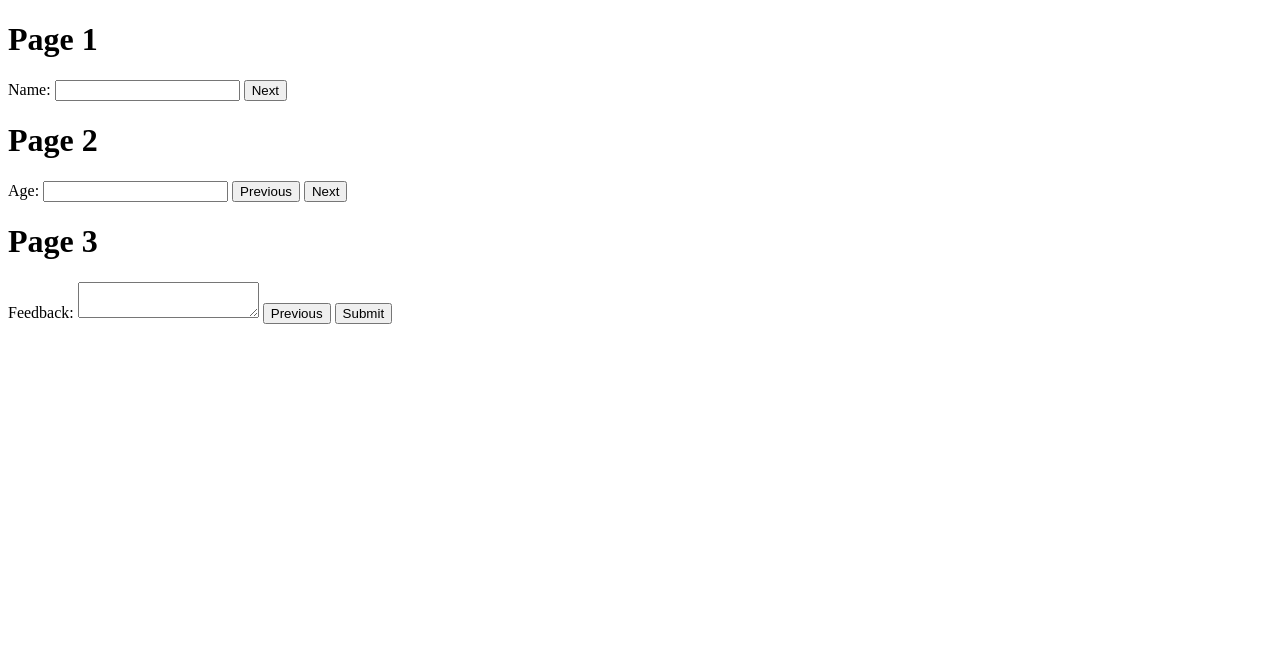
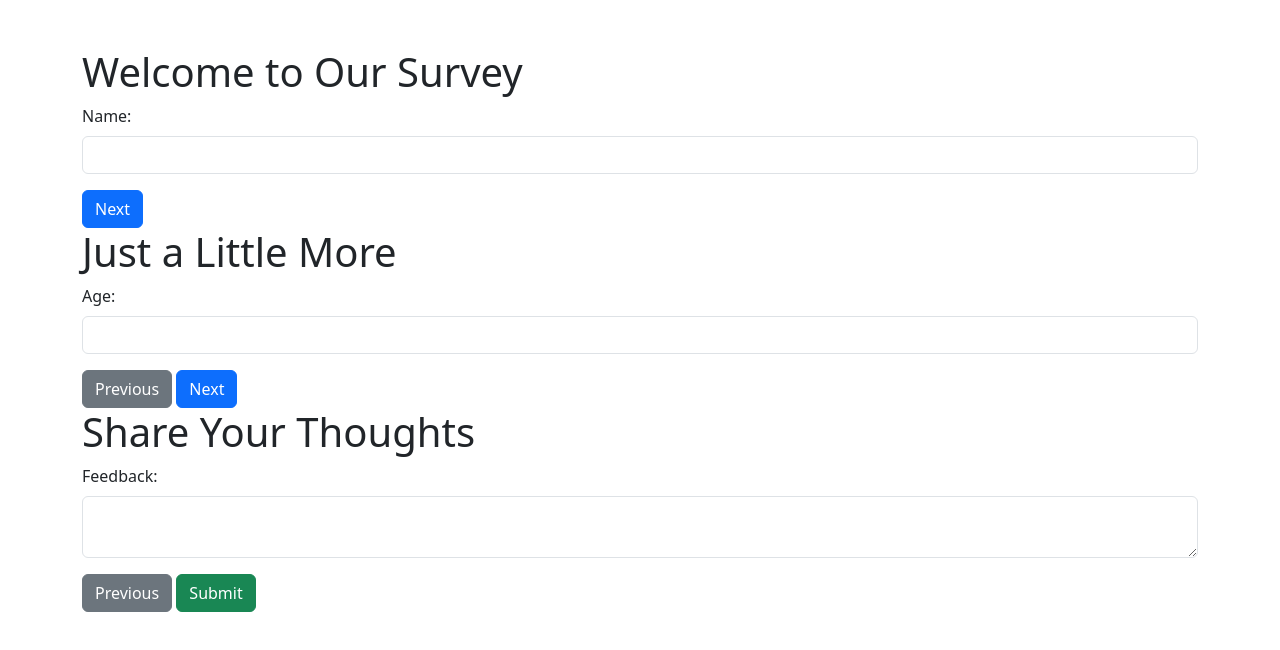
Before and after one commit to amjadali070/Code_Alpha_Internship_Tasks, a plain HTML site: page SURVEY_FORM_Task 1/index.html in a window 1280 px wide. Drawn offline with nearby package versions, Linux system fonts and the light colour scheme.

Commit message:
added some bootstraps

```diff
--- a/SURVEY_FORM_Task 1/index.html
+++ b/SURVEY_FORM_Task 1/index.html
@@ -1,31 +1,37 @@
 <!DOCTYPE html>
 <html>
 <head>
-  <title>Multi-Page Survey</title>
-  <link rel="stylesheet" type="text/css" href="styles.css">
+  <title>Bootstrap Survey Form</title>
+  <link rel="stylesheet" href="https://cdn.jsdelivr.net/npm/bootstrap@5.3.0/dist/css/bootstrap.min.css">
 </head>
 <body>
-  <div class="survey-container">
+  <div class="container my-5">
     <form id="survey-form">
       <div class="page" id="page1">
-        <h1>Page 1</h1>
-        <label for="name">Name:</label>
-        <input type="text" id="name" name="name">
-        <button type="button" onclick="nextPage(2)">Next</button>
+        <h1>Welcome to Our Survey</h1>
+        <div class="mb-3">
+          <label for="name" class="form-label">Name:</label>
+          <input type="text" id="name" name="name" class="form-control">
+        </div>
+        <button type="button" class="btn btn-primary" onclick="nextPage(2)">Next</button>
       </div>
       <div class="page" id="page2">
-        <h1>Page 2</h1>
-        <label for="age">Age:</label>
-        <input type="text" id="age" name="age">
-        <button type="button" onclick="prevPage(1)">Previous</button>
-        <button type="button" onclick="nextPage(3)">Next</button>
+        <h1>Just a Little More</h1>
+        <div class="mb-3">
+          <label for="age" class="form-label">Age:</label>
+          <input type="text" id="age" name="age" class="form-control">
+        </div>
+        <button type="button" class="btn btn-secondary" onclick="prevPage(1)">Previous</button>
+        <button type="button" class="btn btn-primary" onclick="nextPage(3)">Next</button>
       </div>
       <div class="page" id="page3">
-        <h1>Page 3</h1>
-        <label for="feedback">Feedback:</label>
-        <textarea id="feedback" name="feedback"></textarea>
-        <button type="button" onclick="prevPage(2)">Previous</button>
-        <button type="submit">Submit</button>
+        <h1>Share Your Thoughts</h1>
+        <div class="mb-3">
+          <label for="feedback" class="form-label">Feedback:</label>
+          <textarea id="feedback" name="feedback" class="form-control"></textarea>
+        </div>
+        <button type="button" class="btn btn-secondary" onclick="prevPage(2)">Previous</button>
+        <button type="submit" class="btn btn-success">Submit</button>
       </div>
     </form>
   </div>
--- a/SURVEY_FORM_Task 1/style.css
+++ b/SURVEY_FORM_Task 1/style.css
@@ -1,11 +1,17 @@
 body {
-    font-family: Arial, sans-serif;
+    font-family: 'Helvetica', sans-serif;
+    background-color: #f0f0f0;
+    margin: 0;
+    padding: 0;
   }
 
   .survey-container {
-    max-width: 600px;
+    max-width: 800px;
     margin: 0 auto;
     padding: 20px;
+    background-color: #ffffff;
+    border-radius: 10px;
+    box-shadow: 0 2px 5px rgba(0, 0, 0, 0.1);
   }
 
   .page {
@@ -15,3 +21,43 @@ body {
   .page.active {
     display: block;
   }
+
+  h1 {
+    color: #333333;
+    margin-top: 0;
+  }
+
+  .input-field {
+    width: 100%;
+    padding: 10px;
+    margin: 10px 0;
+    border: 1px solid #ccc;
+    border-radius: 5px;
+  }
+
+  .next-button,
+  .prev-button,
+  .submit-button {
+    background-color: #007bff;
+    color: #ffffff;
+    border: none;
+    padding: 10px 20px;
+    margin-right: 10px;
+    border-radius: 5px;
+    cursor: pointer;
+    transition: background-color 0.3s ease;
+  }
+
+  .next-button:hover,
+  .prev-button:hover,
+  .submit-button:hover {
+    background-color: #0056b3;
+  }
+
+  .submit-button {
+    background-color: #28a745;
+  }
+
+  .submit-button:hover {
+    background-color: #1e7e34;
+  }
```
